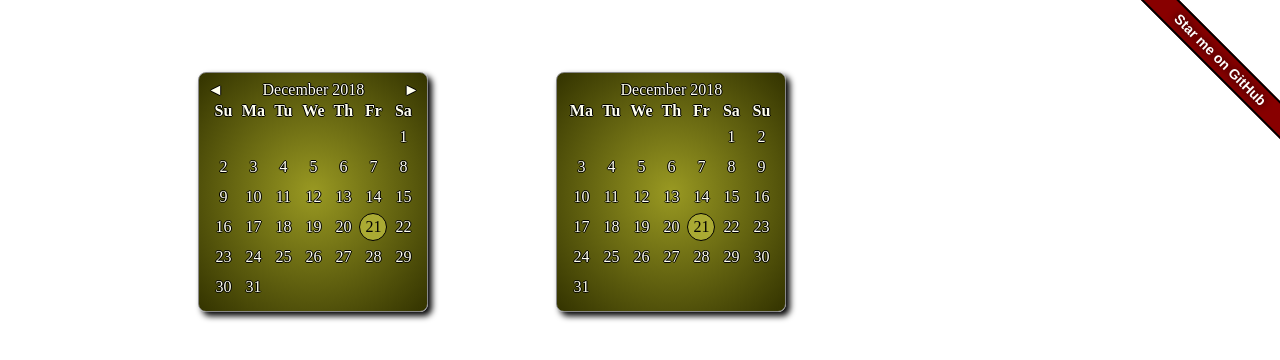
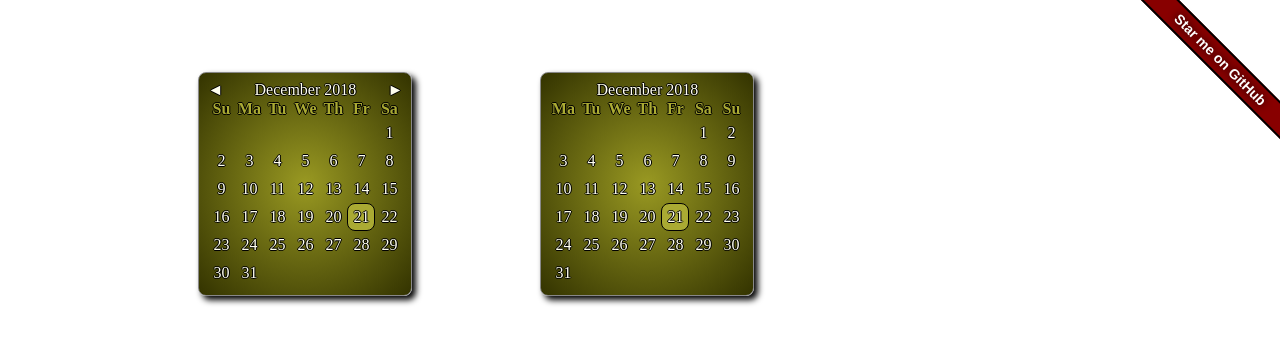
Before and after one commit to Thibor/jsRapCalendar, a plain HTML site: page index.html in a window 1280 px wide. Drawn offline with nearby package versions, Linux system fonts and the light colour scheme.

Commit message:
Add files via upload

```diff
--- a/jsRapCalendar.css
+++ b/jsRapCalendar.css
@@ -13,6 +13,11 @@
 }
 .rapCalendar table{
 	margin:0px auto;
+	border-spacing: 0px;
+    border-collapse:separate;
+}
+.rapCalendar thead{
+	color:#aa3;
 }
 .rapCalendar tbody td{
 	text-align: center;
@@ -20,14 +25,12 @@
 	border: 1px solid transparent;
 	width:24px;
 	height:24px;
-	border-radius:50%;
 }
 .rapCalendar tbody td:hover,
 .rapCalendar .selected{
 	border-color:black;
 	background-color:#aa3;
-	color:black;
-	text-shadow:none;
+	border-radius:8px;
 }
 .rapCalendar .larr{
 	float:left;
--- a/jsRapCalendar.js
+++ b/jsRapCalendar.js
@@ -34,7 +34,8 @@ return this.each(function(){
 		}
 	}else
 		this.caption = false;
-	let dayNames = $('<tr>').appendTo(table);
+	let head = $('<thead>').appendTo(table);
+	let dayNames = $('<tr>').appendTo(head);
 	for(let n = 0;n < 7;n++)
 		$('<th>').text(this.opt.daysName[(n + 7 - this.opt.week) % 7]).appendTo(dayNames);
 	let tbody = $('<tbody>').appendTo(table);
```
